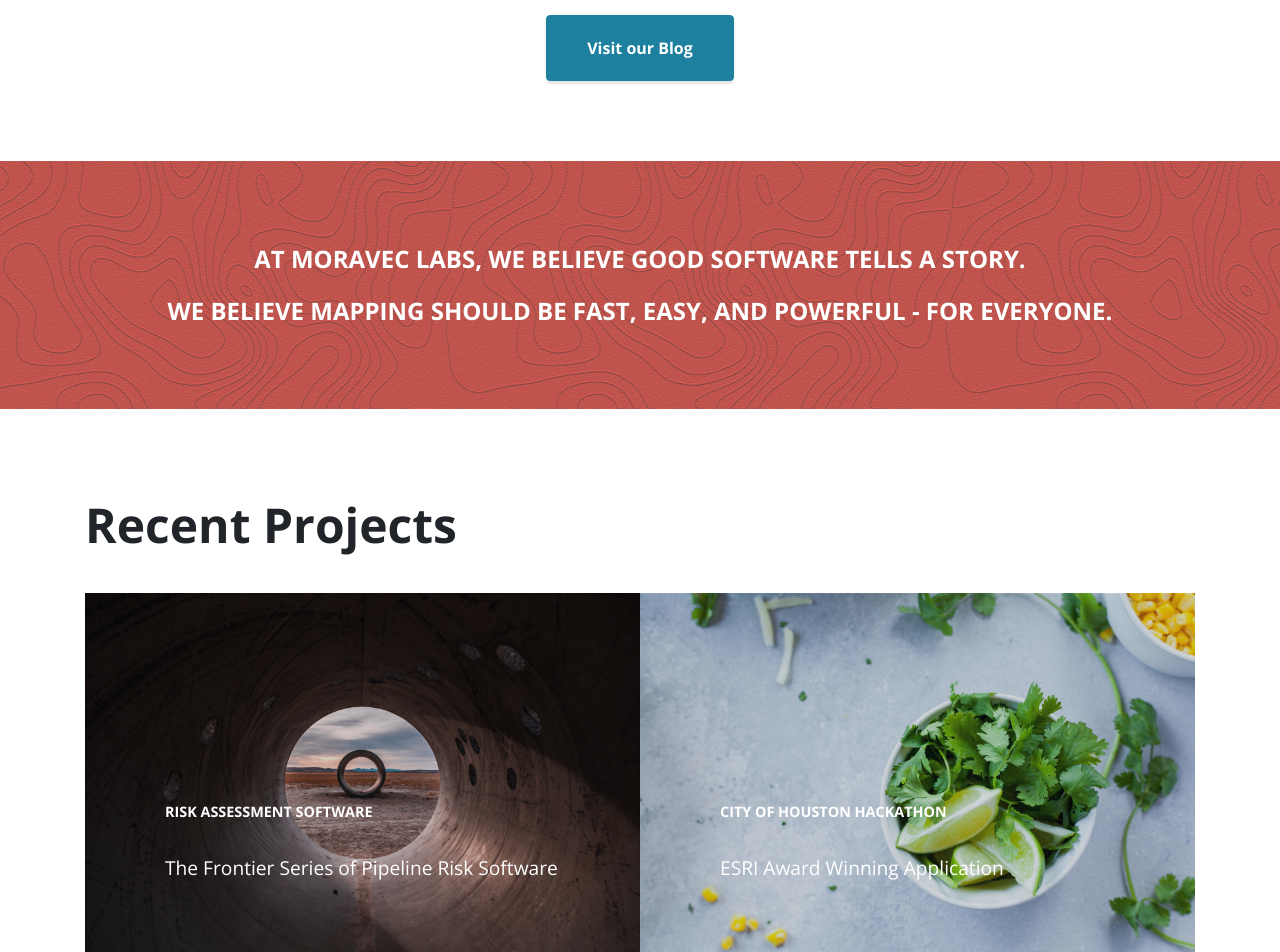
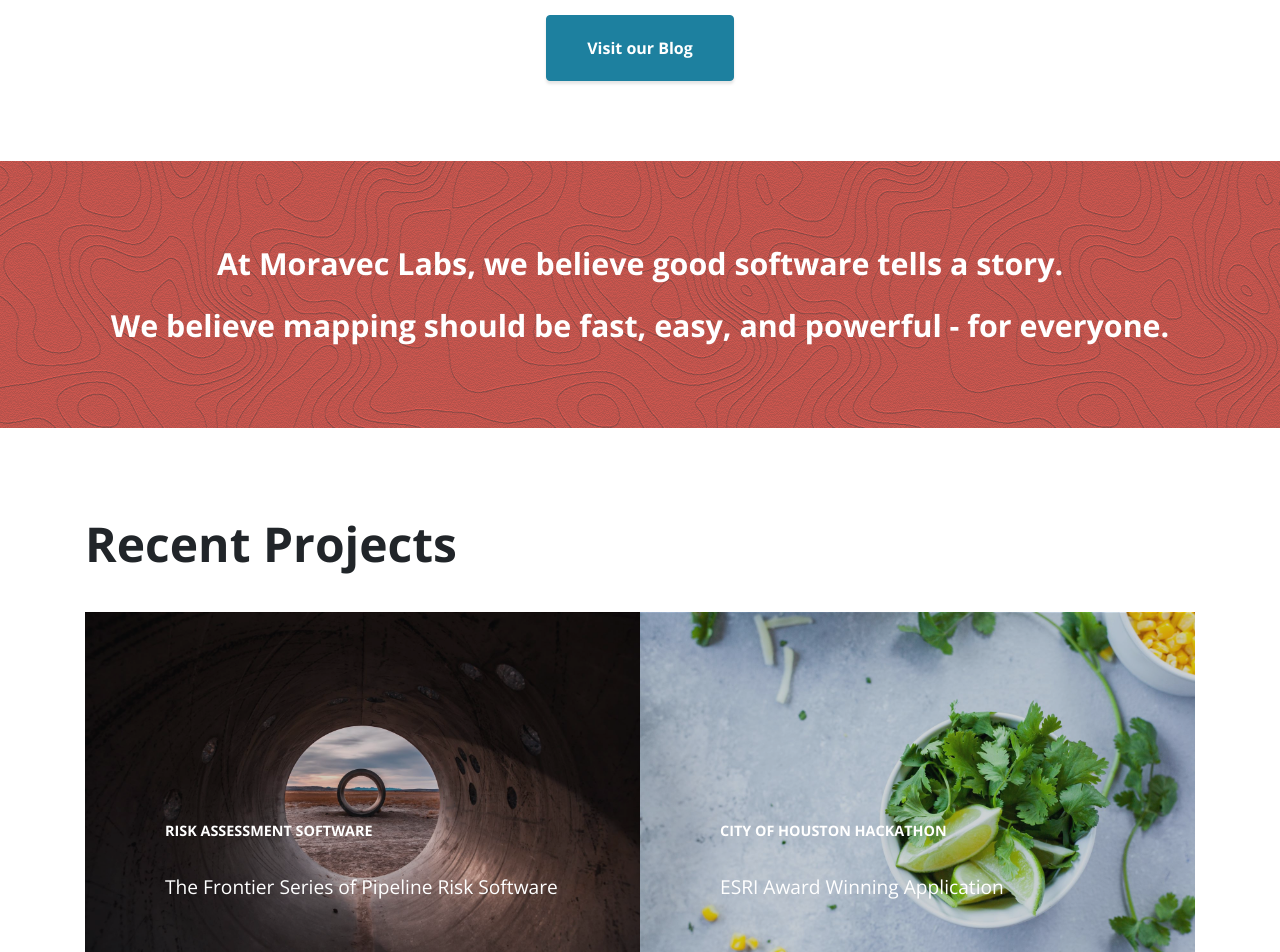
Before and after one commit to Dawnabelle/moravec-site-jekyll, a Jekyll site: the page built from index.html, in a window 1280 px wide. Shown: the part 2385-3337 px from the top of the page. Built offline with Jekyll 4.4.1, drawn with Linux system fonts in a browser that asks for light colours; nearby versions of some CDN libraries; some web fonts are replaced.

Commit message:
Refined h3 styles when in section containers

```diff
--- a/_sass/_base.scss
+++ b/_sass/_base.scss
@@ -78,8 +78,7 @@
     margin-top: 2rem;
   }
   h3 {
-    font-size: 1.5rem;
-    text-transform: uppercase;
+    font-size: 1.9rem;
     text-align: left;
   }
   h4 {
```
